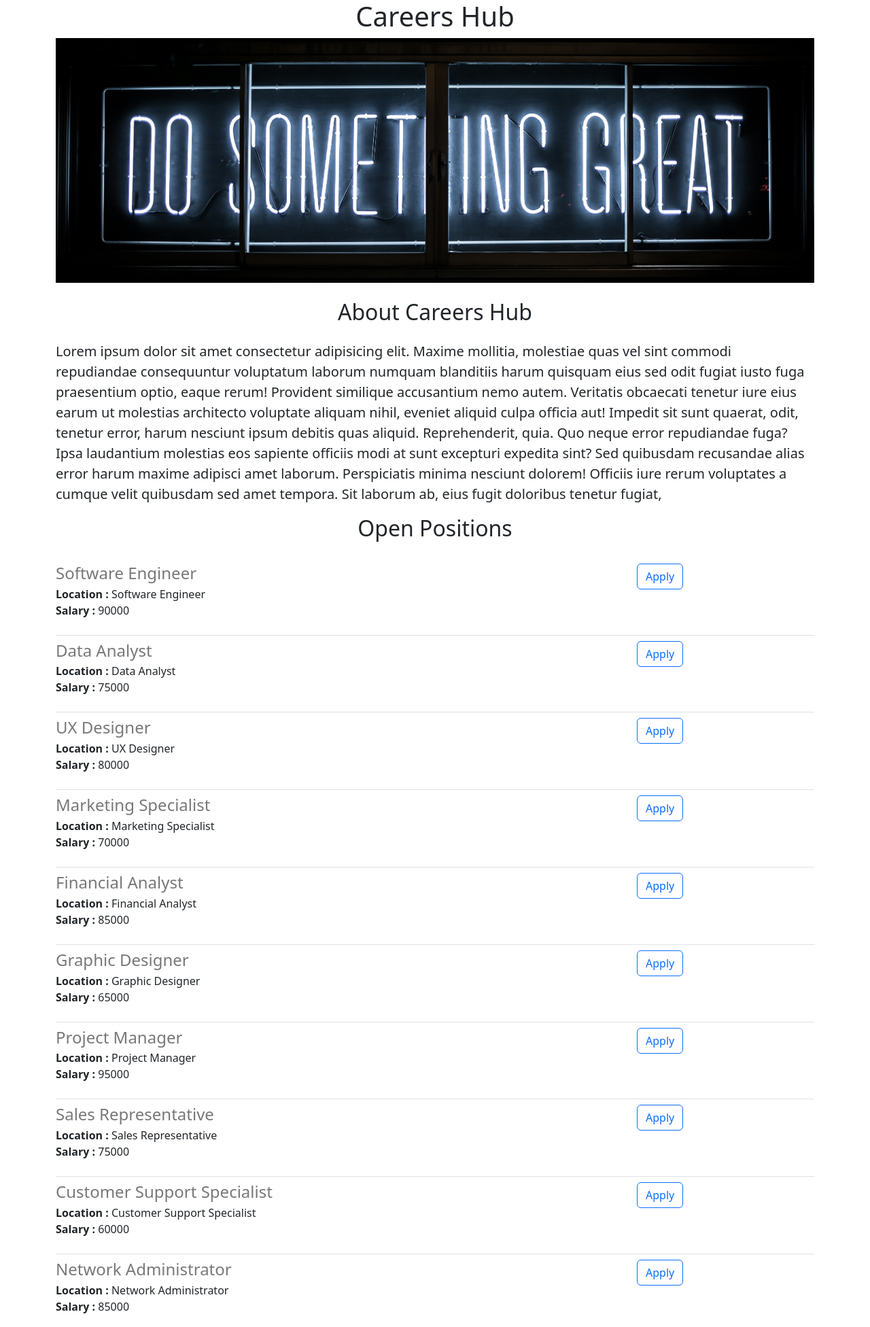
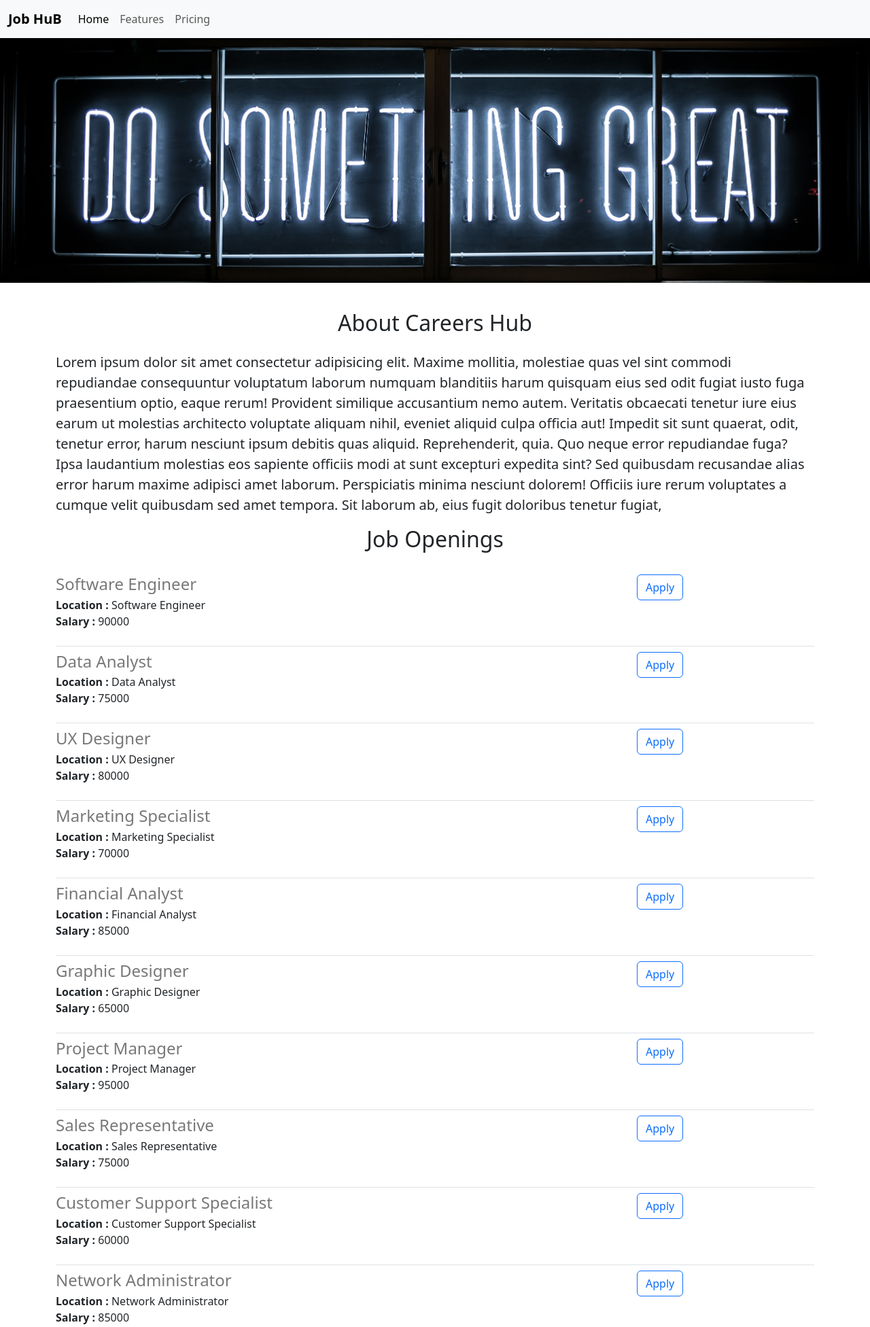
Before and after one commit to briannkhata/careerswebsite, a Flask app: page / in a window 1280 px wide. Shown: the top 1952 px of the page at 68% size. Run offline with Flask 3, Linux system fonts and the light colour scheme.

Commit message:
functional improvemnets

```diff
--- a/static/css/main.css
+++ b/static/css/main.css
@@ -26,4 +26,5 @@ p {
   width: 100%;
   height: 360px;
   object-fit: cover;
+  margin-bottom: 16px;
 }
--- a/templates/home.html
+++ b/templates/home.html
@@ -3,7 +3,7 @@
   <head>
     <meta charset="utf-8" />
     <meta http-equiv="X-UA-Compatible" content="IE=edge" />
-    <title>Careers Hub</title>
+    <title>Job Hub</title>
 
     <meta charset="UTF-8" />
     <meta name="viewport" content="width=device-width, initial-scale=1.0" />
@@ -21,14 +21,14 @@
     <link rel="stylesheet" href="static/css/main.css" />
   </head>
   <body>
+    {% include 'nav.html' %}
+    <img
+      id="banner"
+      class="img-fluid"
+      src="static/images/banner.jpg"
+      height="350"
+    />
     <div class="container">
-      <h1 class="text-center">Careers Hub</h1>
-      <img
-        id="banner"
-        class="img-fluid"
-        src="static/images/banner.jpg"
-        height="350"
-      />
       <h2 class="text-center mt-4 mb-4">About Careers Hub</h2>
       <p class="lead">
         Lorem ipsum dolor sit amet consectetur adipisicing elit. Maxime
@@ -45,10 +45,14 @@
         dolorem! Officiis iure rerum voluptates a cumque velit quibusdam sed
         amet tempora. Sit laborum ab, eius fugit doloribus tenetur fugiat,
       </p>
-      <h2 class="text-center mt-2 mb-4">Open Positions</h2>
+      <h2 class="text-center mt-2 mb-4">Job Openings</h2>
       <div>{% for job in jobs %} {% include 'jobitem.html' %} {% endfor %}</div>
-      <div class="text-center">
-        <button class="btn btn-primary btn-lg">Contact Us</button>
+      <div class="text-center mt-4">
+        <a
+          href="mailto:info@jobhub.com?subject=Question%20about%20Job%20Opennings&body=My%20name%20%3A%20%3Cyour%20name%20here%3E%0D%0A%0D%0AMy%20Questions%20%3A%20%3Center%20your%20question%20here%3E%0D%0A"
+          class="btn btn-primary btn-lg"
+          >Contact Us</a
+        >
         <p class="mt-4">Copyright 2023, Job Hub</p>
       </div>
     </div>
--- a/templates/jobitem.html
+++ b/templates/jobitem.html
@@ -10,7 +10,12 @@
       {% endif %}
     </div>
     <div class="col-3">
-      <button type="button" class="btn btn-outline-primary">Apply</button>
+      <a
+        href="mailto:vacancy@jobhub.com?subject=Application%20for%20{{job['title']}}&body=My%20name%20%3A%20%3Cyour%20name%20here%3E%0D%0A%0D%0AMy%20Resume%20link%20%3A%20%3Cresume%20link%3E%0D%0A%0D%0AMy%20LinkedIn%20link%20%3A%20%3Clinkedin%20link%3E"
+        type="button"
+        class="btn btn-outline-primary"
+        >Apply</a
+      >
     </div>
   </div>
 </div>
--- /dev/null
+++ b/templates/nav.html
@@ -0,0 +1,14 @@
+<nav class="navbar navbar-expand-lg bg-body-tertiary fixed-top bg-white">
+  <div class="container-fluid">
+    <a class="navbar-brand" href="#"><b>Job HuB </b></a>
+
+    <div class="collapse navbar-collapse" id="navbarNavAltMarkup">
+      <div class="navbar-nav">
+        <a class="nav-link active" aria-current="page" href="#">Home</a>
+        <a class="nav-link" href="#">Features</a>
+        <a class="nav-link" href="#">Pricing</a>
+      </div>
+    </div>
+  </div>
+</nav>
+<div style="height: 56px"></div>
```
Also changed, not shown: static/images/loo.png (added).
